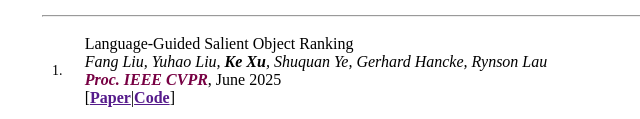
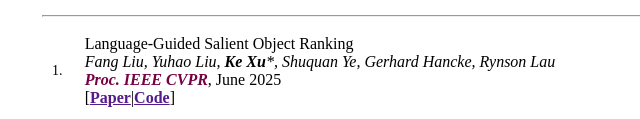
Before and after one commit to kkbless/kkbless.github.io, a plain HTML site: page index.html in a window 1280 px wide. Shown: the part 833-952 px from the top of the page, 58-698 px from the left. Drawn offline with Linux system fonts and the light colour scheme.

Commit message:
Update index.html

```diff
--- a/index.html
+++ b/index.html
@@ -93,7 +93,7 @@ body {
 			<td>
 			<font size="3">Language-Guided Salient Object Ranking
 			<br>
-			<i>Fang Liu, Yuhao Liu, <b>Ke Xu</b>, Shuquan Ye, Gerhard Hancke, Rynson Lau</i>
+			<i>Fang Liu, Yuhao Liu, <b>Ke Xu</b><span lang="EN-US" style="mso-bidi-font-size:8pt;font-family:Wingdings;mso-ascii-font-family:'Times New Roman';mso-hansi-font-family:'Times New Roman';color:black;mso-char-type:symbol;mso-symbol-font-family:Wingdings">*</span>, Shuquan Ye, Gerhard Hancke, Rynson Lau</i>
 			<br>
 			<b><i><font color="#770043">Proc. IEEE CVPR</font></i></b>, June 2025
 			<br>
```
